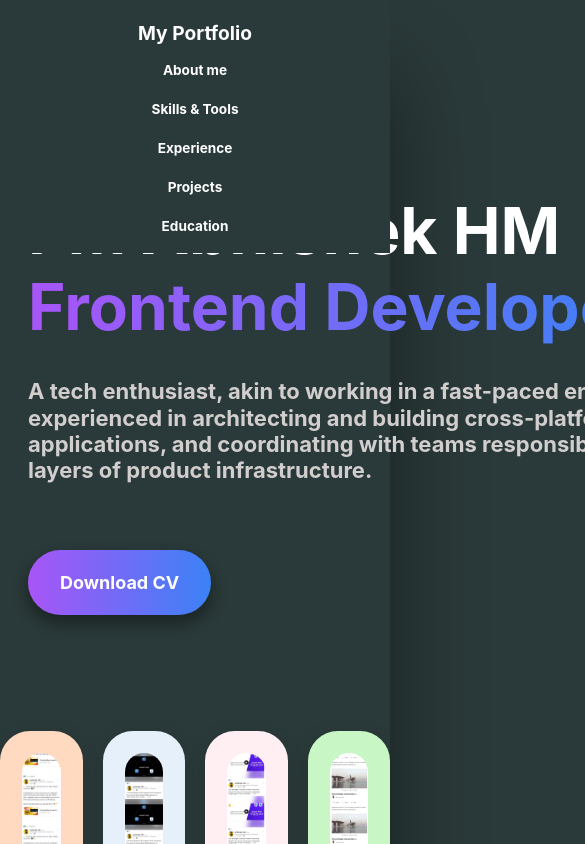
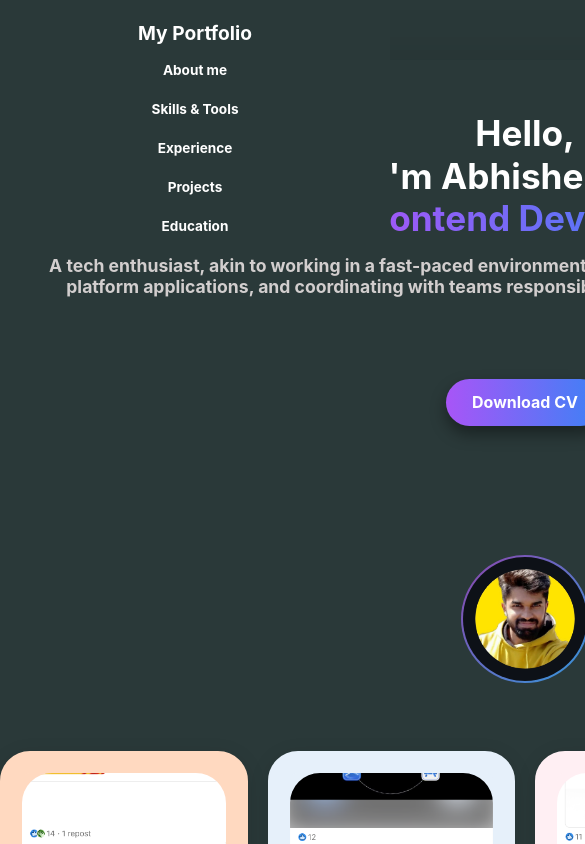
Before and after one commit to Abhishekhm777/Portfolio, a React (Create React App) app: page / in a window 390 px wide. Shown: the top 844 px of the page, 585 px wide, since content can reach past the window. Built offline with nearby package versions, Linux system fonts and the light colour scheme.

Commit message:
Added Min width to avoid collpsing on smaller width

```diff
--- a/src/App.css
+++ b/src/App.css
@@ -1,5 +1,5 @@
 .App {
-  /* height: 100vh; */
+  min-width: 1050px;
 }
 
 #landingScren {
--- a/src/components/AboutMe/AboutMeSection.css
+++ b/src/components/AboutMe/AboutMeSection.css
@@ -23,7 +23,8 @@
 }
 
 .profilePic {
-  width: 400px;
+  width: 20vw;
+  min-width: 100px;
   border-radius: 50%;
   background-color: #0d1117;
   padding: 16px;
@@ -33,7 +34,7 @@
   font-size: 80px;
 }
 #aboutSection {
-  font-size: 4rem;
+  font-size: 3.6vw;
   font-weight: bold;
   color: white;
   line-height: 1.2;
@@ -110,3 +111,62 @@
   -webkit-background-clip: text;
   -webkit-text-fill-color: transparent;
 }
+
+/* ================ RESPONSIVE BREAKPOINTS ================ */
+
+/* 📱 Phones (max 480px) */
+@media (max-width: 480px) {
+  #aboutMe {
+    flex-direction: column;
+    margin: 16px;
+    gap: 1rem;
+  }
+
+  #aboutSection {
+    font-size: 1.8rem;
+    text-align: center;
+  }
+
+  #descriptionText {
+    font-size: 1rem;
+    padding: 1rem 0;
+  }
+
+  .profilePic {
+    max-width: 250px;
+    padding: 12px;
+  }
+
+  .download-btn {
+    font-size: 0.9rem;
+    padding: 12px 24px;
+  }
+}
+
+/* 🧾 Tablets (max 768px) */
+@media (max-width: 768px) {
+  #aboutMe {
+    flex-direction: column;
+    margin-top: 60px;
+    gap: 1.5rem;
+  }
+
+  #aboutSection {
+    font-size: 2.2rem;
+    text-align: center;
+  }
+
+  #descriptionText {
+    font-size: 1.1rem;
+    width: 100%;
+  }
+
+  .profilePic {
+    max-width: 300px;
+  }
+
+  .download-btn {
+    padding: 14px 26px;
+    font-size: 1rem;
+  }
+}
--- a/src/components/skillsAndTools/Languages.css
+++ b/src/components/skillsAndTools/Languages.css
@@ -6,7 +6,7 @@
   display: grid;
   gap: 2rem;
   margin-top: 3rem;
-  grid-template-columns: repeat(auto-fit, minmax(90px, 1fr));
+  grid-template-columns: repeat(3, minmax(90px, 1fr));
 }
 
 .header {
--- a/src/components/skillsAndTools/SkillsAndTools.css
+++ b/src/components/skillsAndTools/SkillsAndTools.css
@@ -11,7 +11,7 @@
 .contentContainer {
   margin: 6rem 0 0 0;
   display: flex;
-  width: 80%;
+  /* width: 80%; */
   justify-content: center;
   align-items: flex-start;
 }
@@ -21,7 +21,7 @@
   border-radius: 12px;
   background: linear-gradient(90deg, #ff6ec4, #7873f5);
   margin: 0 22px;
-  width: 30%;
+  /* width: 30%; */
 }
 
 .content {
```
